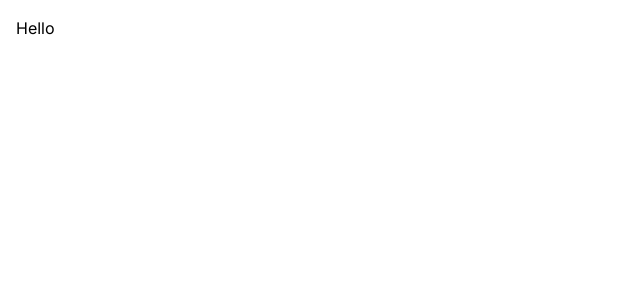
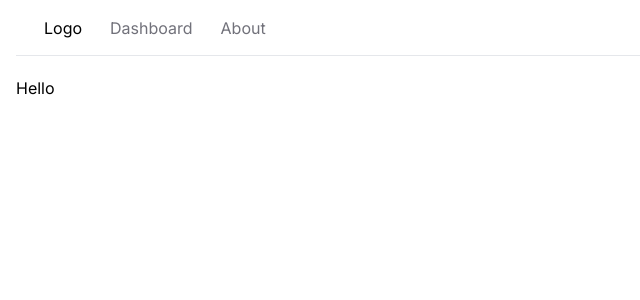
Before and after one commit to shyamsundertard/meta_nitrkl, a Next.js app: page / in a window 1280 px wide. Shown: the top 300 px of the page, without its empty margins (0-640 px from the left). Built offline with nearby package versions, Linux system fonts and the light colour scheme.

Commit message:
Build Navbar

```diff
--- a/lib/prisma.tsx
+++ b/lib/prisma.tsx
@@ -8,4 +8,4 @@ export const prisma =
     log: ['query']
    })
 
-   if (process.env.NODE_ENV !== 'production') globalForPrisma.prisma = prisma
+   if (process.env.NODE_ENV !== 'production') globalForPrisma.prisma =prisma
--- a/package.json
+++ b/package.json
@@ -10,6 +10,7 @@
   },
   "dependencies": {
     "@prisma/client": "^5.9.1",
+    "classnames": "^2.5.1",
     "next": "14.1.0",
     "prisma": "^5.9.1",
     "react": "^18",
--- /dev/null
+++ b/src/app/NavBar.tsx
@@ -0,0 +1,24 @@
+import Link from 'next/link'
+import React from 'react'
+
+const NavBar = () => {
+    const links=[
+        {label:'Dashboard', href:'/'},
+        {label:'About', href:'/about'}
+    ]
+
+  return (
+    <nav className='flex space-x-7 border-b mb-5 px-7 h-10'>
+        <Link href="/" >Logo</Link>
+        <ul className='flex space-x-7'>
+            {links.map(link=><Link
+            key={link.href}
+            className='text-zinc-500 hover:text-zinc-800 transition-colors'
+            href={link.href}>
+                {link.label}</Link>)}
+        </ul>
+    </nav>
+  )
+}
+
+export default NavBar
--- a/src/app/layout.tsx
+++ b/src/app/layout.tsx
@@ -1,6 +1,7 @@
 import type { Metadata } from "next";
 import { Inter } from "next/font/google";
 import "./globals.css";
+import NavBar from "./NavBar";
 
 const inter = Inter({ subsets: ["latin"] });
 
@@ -16,7 +17,10 @@ export default function RootLayout({
 }>) {
   return (
     <html lang="en">
-      <body className={inter.className}>{children}</body>
+      <body className={inter.className}>
+        <NavBar/>
+        <main>{children}</main>
+        </body>
     </html>
   );
 }
```
Also changed, not shown: 1 other file (tests, documents, lock files or other folders).
